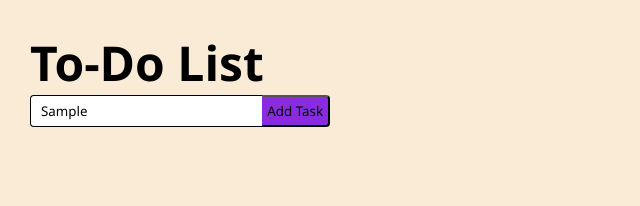
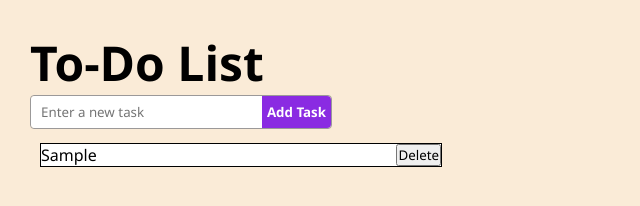
Before and after one commit to Ramsem13/Todolist, a plain HTML site: page index.html in a window 1280 px wide. Both pictures are taken after typing "Sample" into the empty fields and a click on the button "Add Task". Shown: the whole page, without its empty margins (0-640 px from the left). Drawn offline with Linux system fonts and the light colour scheme.

Commit message:
completed javascript

```diff
--- a/index.js
+++ b/index.js
@@ -0,0 +1,22 @@
+let addbtn = document.getElementById('add-btn');
+const taskinput = document.getElementById('task-input');
+
+addbtn.addEventListener('click', addTask);
+
+function addTask() {
+    const tasktxt = taskinput.value.trim(); // Get the value inside the function
+
+    if(tasktxt) {
+        const taskList = document.getElementById("task-list");
+        const li = document.createElement('li');
+        li.innerHTML = `${tasktxt}
+        <button class="dlt-btn">Delete</button>`; // Changed id to class since multiple buttons will exist
+        taskList.appendChild(li);
+        taskinput.value = '';
+
+        // Add event listener to the new delete button
+        li.querySelector('.dlt-btn').addEventListener('click', function() {
+            li.remove();
+        });
+    }
+}
--- a/style.css
+++ b/style.css
@@ -15,10 +15,12 @@
     width: 300px;
     display: flex;
     height: 2rem;
+    border: .4px solid rgb(155, 153, 153);
+    border-radius: 4px;
  }
 #task-input{
    flex: 1;
-   border: .4px solid black;
+   border: transparent;
    border-right:transparent ;
    border-top-left-radius: 4px;
    border-bottom-left-radius:4px ;
@@ -26,8 +28,21 @@
 }
 #add-btn{
    background-color: blueviolet;
+   color: white;
+   font-weight: bolder;
    border-top-right-radius: 4px;
    border-bottom-right-radius:4px ;
-    border-left:transparent ;
+   border: transparent;
     padding: 5px;
 }
+ul{
+   padding: 10px;
+}
+ul li{
+   margin-top: 4px;
+   background-color: rgb(255, 255, 255);
+   border: .4px solid black;
+   width: 400px;
+   display: flex;
+   justify-content: space-between;
+}
```
Also changed, not shown: index.html (+1 -0 lines).
